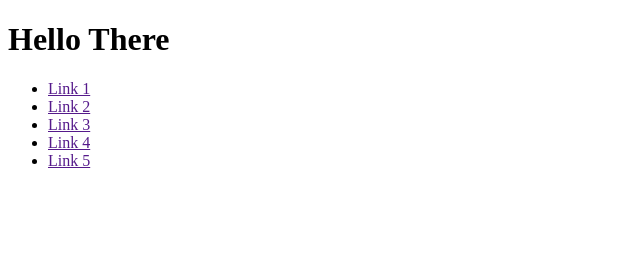
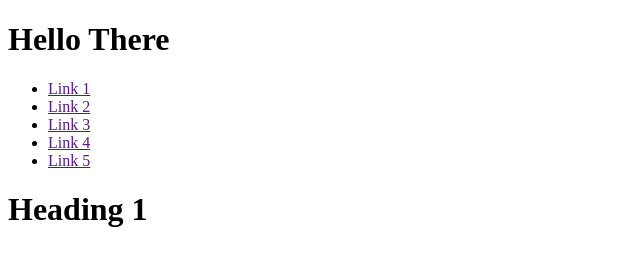
Before and after one commit to DivisionC/brian, a plain HTML site: page index.html in a window 1280 px wide. Shown: the whole page, without its empty margins (0-640 px from the left). Drawn offline with Linux system fonts and the light colour scheme.

Commit message:
Added MAIN tag
added main tag and header tag

```diff
--- a/index.html
+++ b/index.html
@@ -19,5 +19,8 @@
             </ul>
         </nav>
     </header>
+    <main>
+        <h1>Heading 1</h1>
+    </main>
 </body>
 </html>
```
